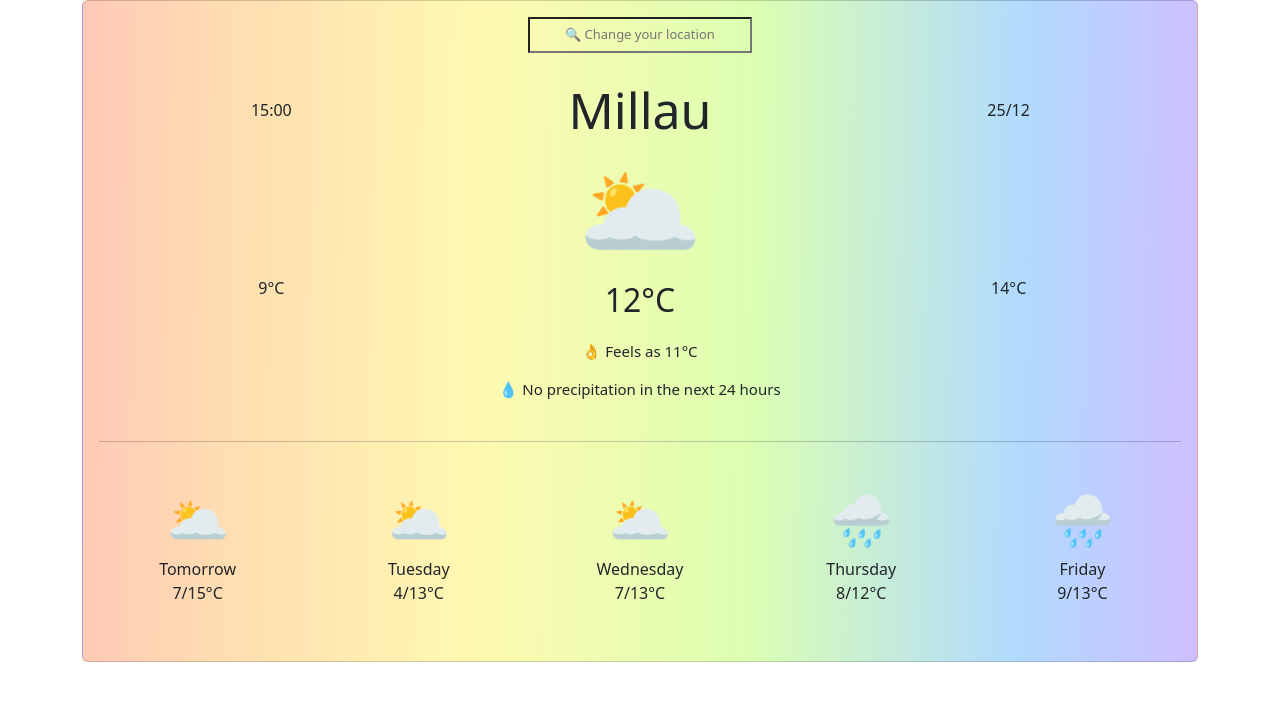
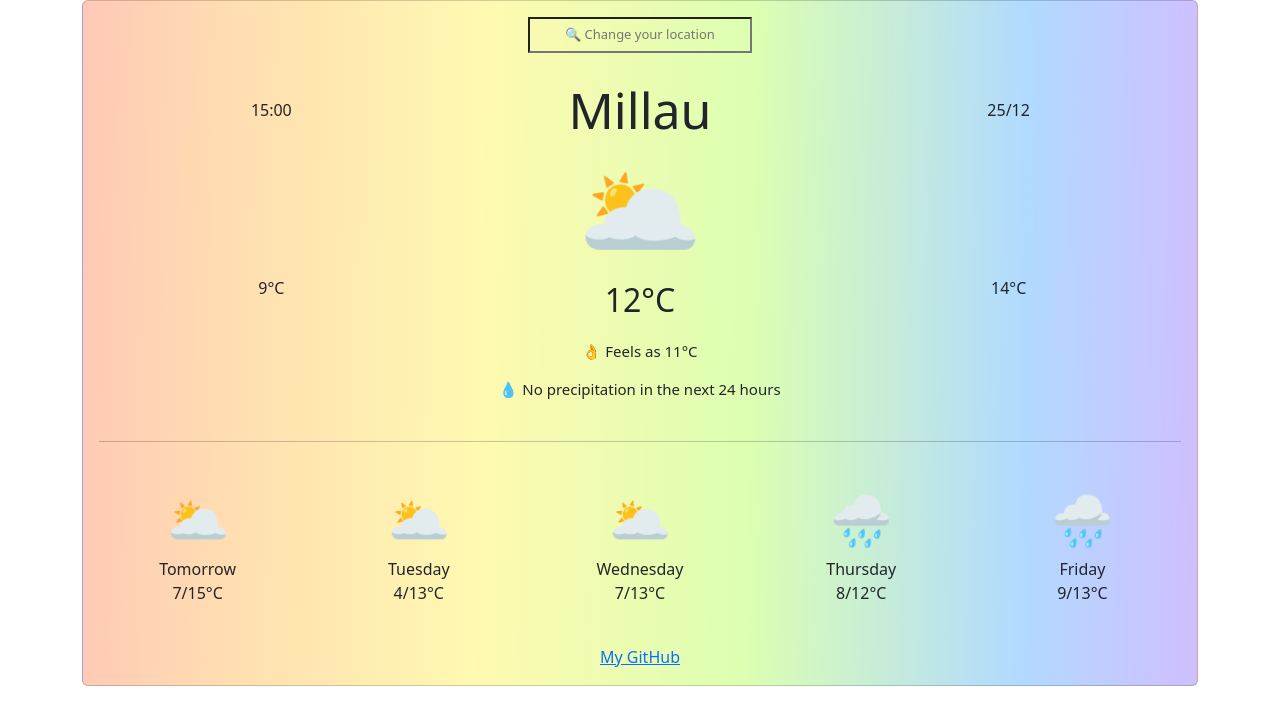
Before and after one commit to ojwej/my-future-weather-app, a plain HTML site: page index.html in a window 1280 px wide. Drawn offline with nearby package versions, Linux system fonts and the light colour scheme.

Commit message:
Added the link on github repo

```diff
--- a/index.html
+++ b/index.html
@@ -42,6 +42,7 @@
           <p>👌 Feels as 11°C</p>
           <p>💧 No precipitation in the next 24 hours</p>
           <hr />
+
           <div class="row">
             <div class="col emojis">🌥</div>
             <div class="col emojis">🌥</div>
@@ -49,6 +50,7 @@
             <div class="col emojis">🌧</div>
             <div class="col emojis">🌧</div>
           </div>
+
           <div class="row">
             <div class="col">Tomorrow</div>
             <div class="col">Tuesday</div>
@@ -56,6 +58,7 @@
             <div class="col">Thursday</div>
             <div class="col">Friday</div>
           </div>
+
           <div class="row">
             <div class="col last">7/15°C</div>
             <div class="col last">4/13°C</div>
@@ -63,6 +66,8 @@
             <div class="col last">8/12°C</div>
             <div class="col last">9/13°C</div>
           </div>
+
+          <a href="https://github.com/ojwej/my-future-weather-app">My GitHub</a>
         </div>
       </div>
     </div>
```
